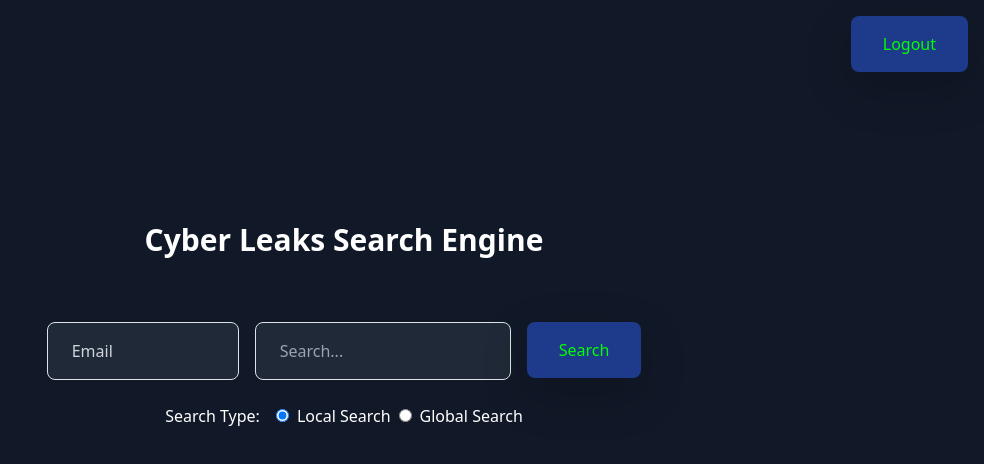
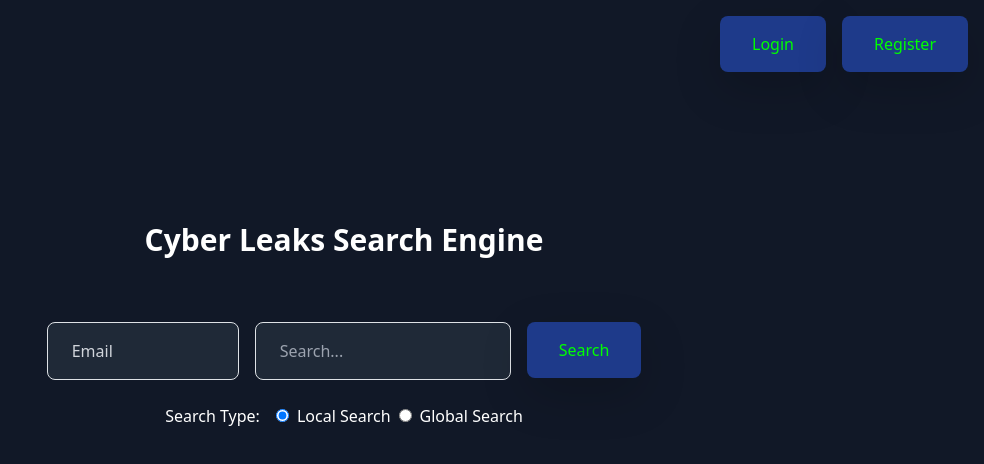
Before and after one commit to oshadha9ph/cyber-leaks-search-engine-ui, a React (Create React App) app: page / in a window 1280 px wide. Shown: the top 464 px of the page, without its empty margins (296-1280 px from the left). Built offline with nearby package versions, Linux system fonts and the light colour scheme.

Commit message:
Oshadha:Final stage2:2

```diff
--- a/src/App.js
+++ b/src/App.js
@@ -6,7 +6,7 @@ import RegisterPage from './pages/RegisterPage';
 import './styles/search.css'; // Import global styles
 
 const App = () => {
-  const [isLoggedIn, setIsLoggedIn] = useState(true);
+  const [isLoggedIn, setIsLoggedIn] = useState(false);
 
   return (
     <Router>
```
